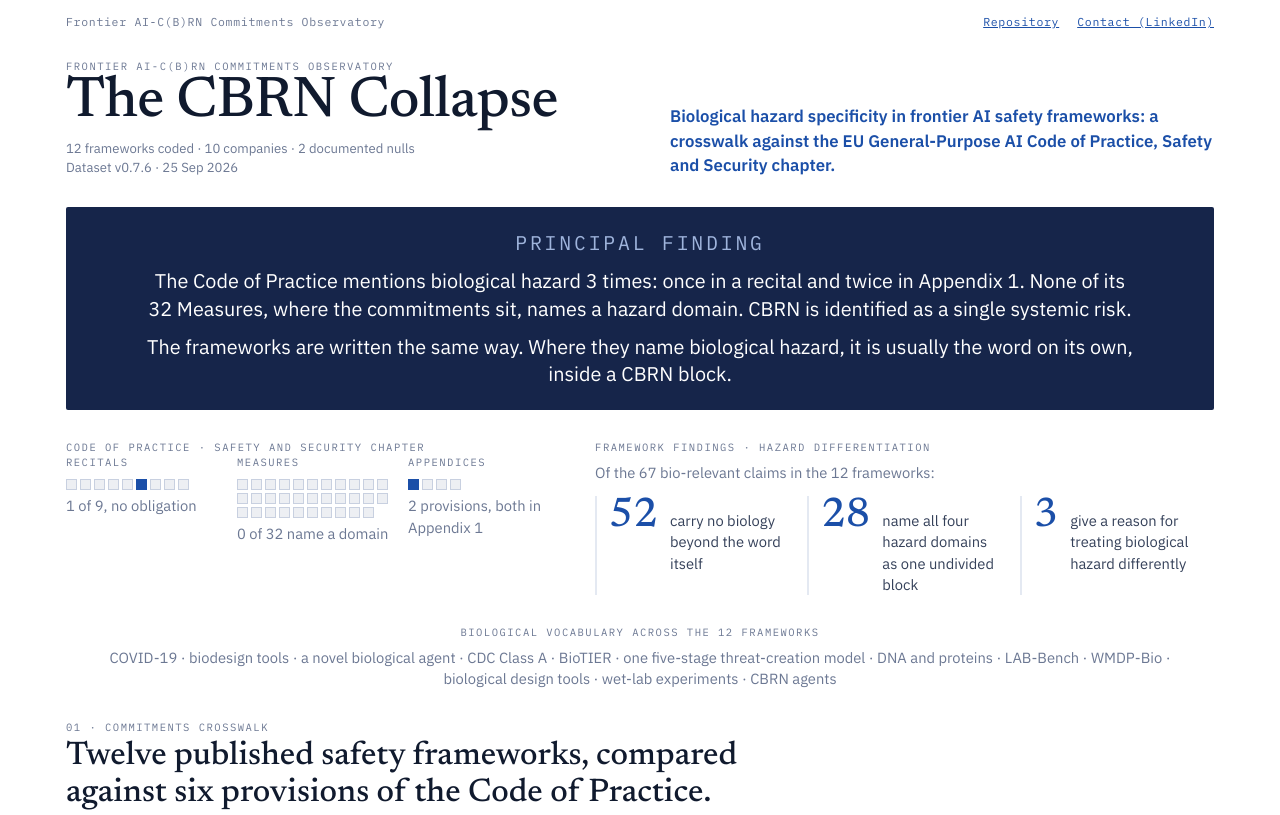
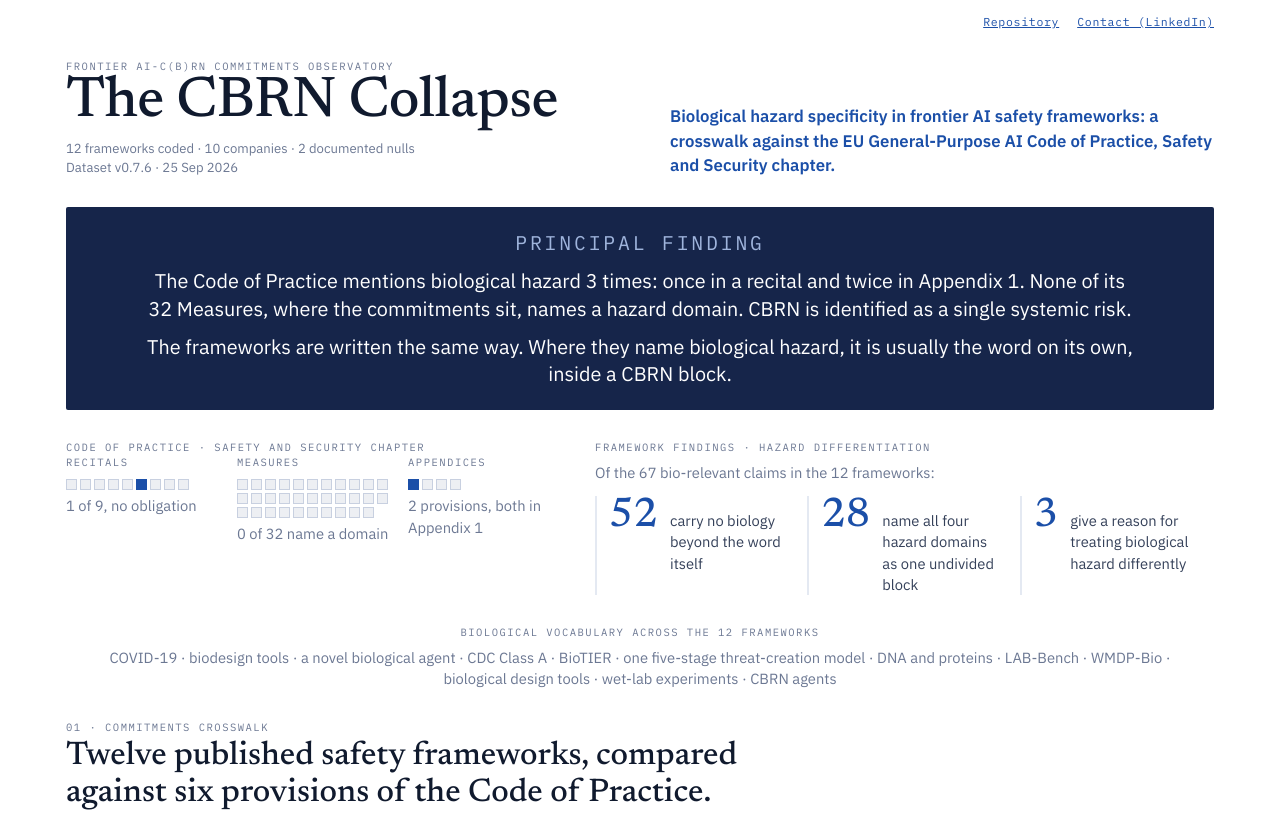
Before and after one commit to MirandaS88/CBRN-Observatory, a plain HTML site: page index.html in a window 1280 px wide. Shown: the top 815 px of the page. Drawn offline with Linux system fonts and the light colour scheme.

Commit message:
Restore 'The CBRN Collapse' page title and remove duplicate name from the site bar
The previous commit reverted the title change in 28d408d by mistake; this restores it.

Co-Authored-By: Claude Opus 5.5 <noreply@anthropic.com>
Claude-Session: https://claude.ai/code/session_011EyHVFWSas7ZuLbPWdAWUG

```diff
--- a/index.html
+++ b/index.html
@@ -3,11 +3,11 @@
 <head>
 <meta charset="utf-8">
 <meta name="viewport" content="width=device-width, initial-scale=1">
-<title>The CBRN Collapse · Frontier AI-C(B)RN Commitments Observatory</title>
+<title>The CBRN Collapse</title>
 <meta name="description" content="A crosswalk of twelve frontier AI safety frameworks against the EU General-Purpose AI Code of Practice, reading how specifically each commits on biological hazard.">
 <meta name="author" content="Miranda Smith">
 <style>
-.sitebar { display:flex; flex-wrap:wrap; gap:8px 20px; justify-content:space-between; align-items:center;
+.sitebar { display:flex; flex-wrap:wrap; gap:8px 20px; justify-content:flex-end; align-items:center;
   max-width:1180px; margin:0 auto; padding:14px 16px 0; font-family:"IBM Plex Mono",ui-monospace,monospace;
   font-size:.72rem; letter-spacing:.06em; color:#6C7893; }
 .sitebar .links a { margin-left:18px; }
@@ -19,7 +19,6 @@
 </head>
 <body>
 <nav class="sitebar">
-  <span>Frontier AI-C(B)RN Commitments Observatory</span>
   <span class="links"><a href="https://github.com/MirandaS88/CBRN-Observatory">Repository</a><a href="https://www.linkedin.com/in/miranda-smith-ab615a39/">Contact (LinkedIn)</a></span>
 </nav>
 <link rel="preconnect" href="https://fonts.gstatic.com" crossorigin>
```
